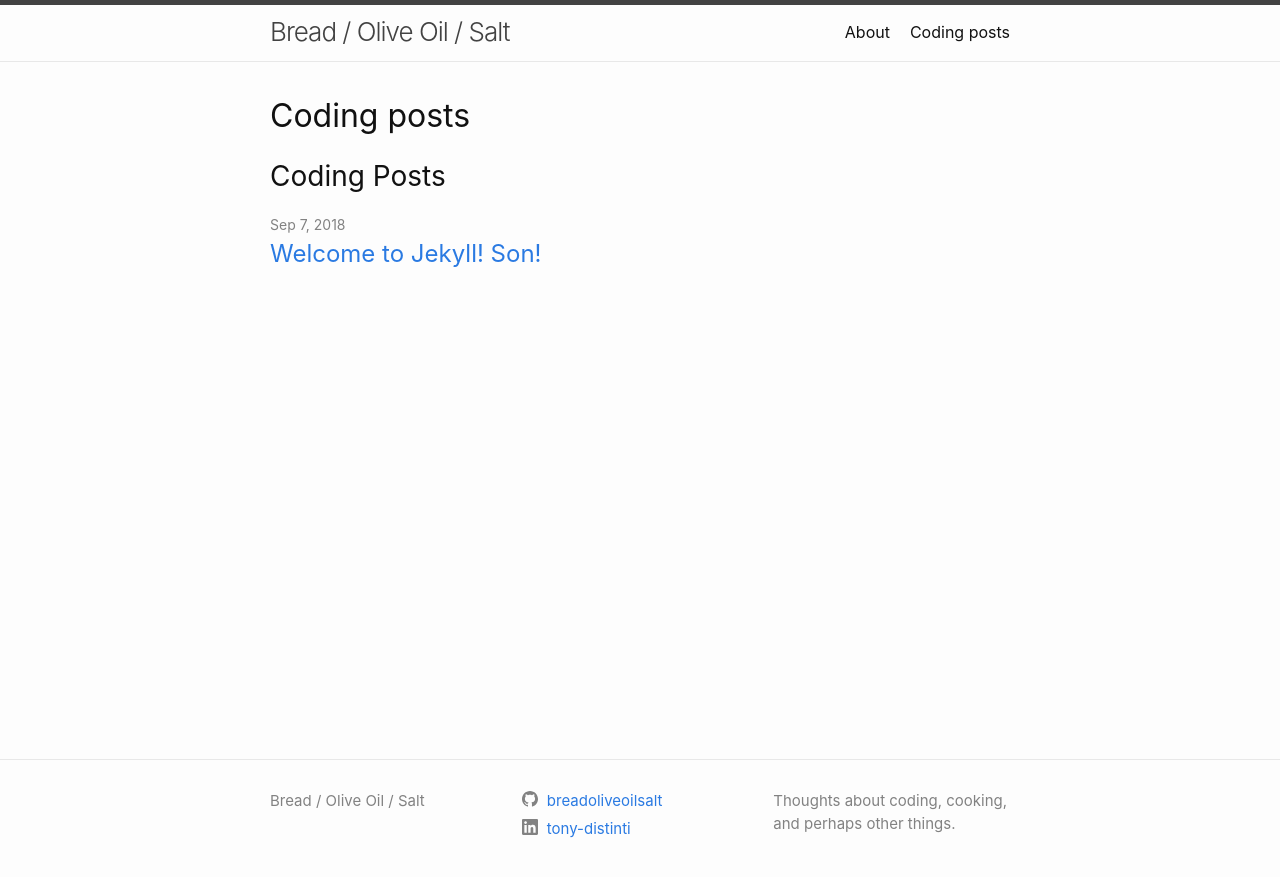
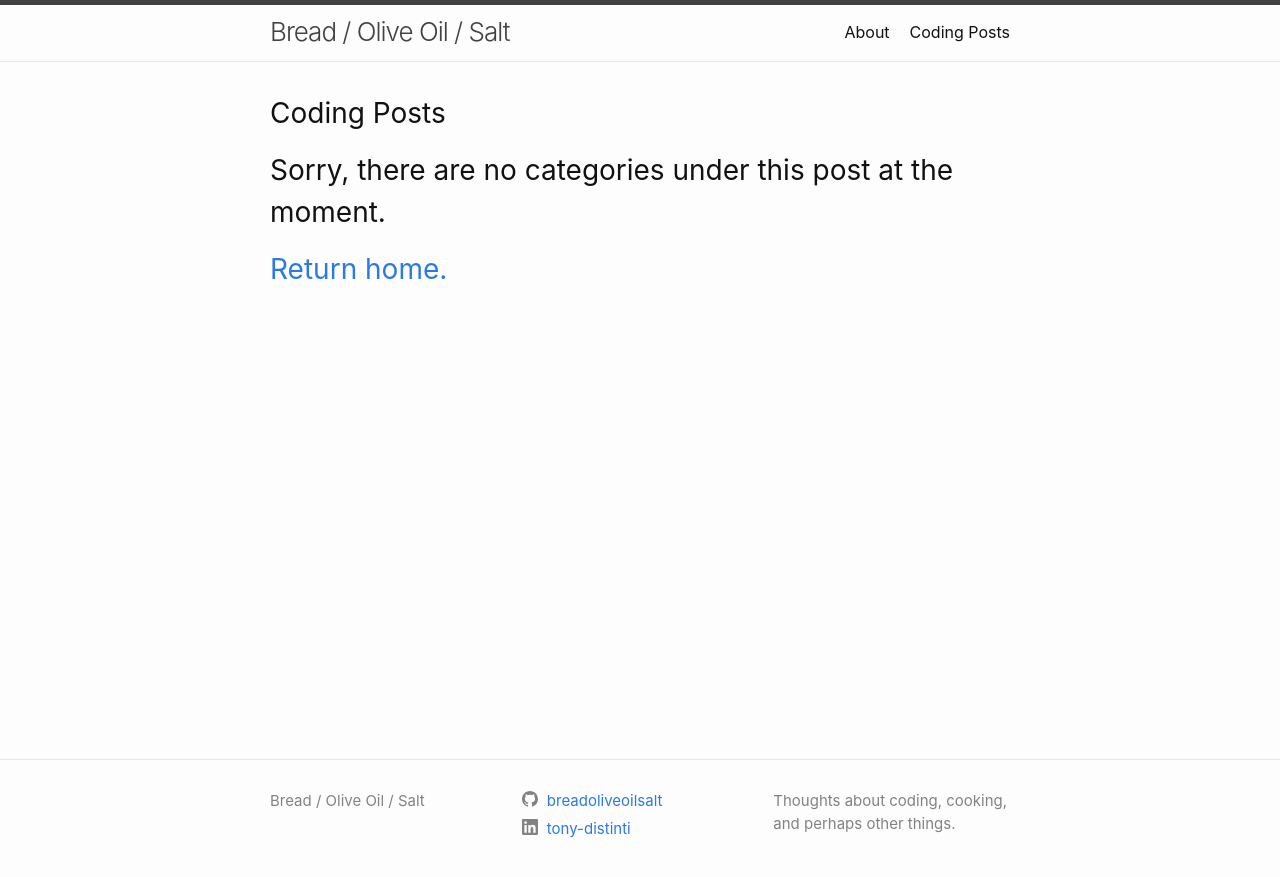
Before and after one commit to breadoliveoilsalt/breadoliveoilsalt.github.io, a Jekyll site: the page built from coding.md, in a window 1280 px wide. Shown: the top 877 px of the page. Built offline with Jekyll 4.4.1, drawn with Linux system fonts in a browser that asks for light colours.

Commit message:
To test further - appears coding page works as well as category layout.

```diff
--- a/_layouts/category.html
+++ b/_layouts/category.html
@@ -2,17 +2,15 @@
 layout: default
 ---
 
-<div class="home">
-  {%- if page.title -%}
-    <h1 class="page-heading">{{ page.title }}</h1>
-  {%- endif -%}
 
-  {{ content }}
+{% assign category = site.categories[page.category] %}
 
-  {%- if site.posts.size > 0 -%}
-    <h2 class="post-list-heading">{{ page.list_title | default: "Posts" }}</h2>
+<div class="category">
+    <h2 class="post-list-heading">{{ page.list_title }}</h2>
+
+    {%- if category.size > 0 -%}
       <ul class="post-list">
-      {%- for post in site.posts -%}
+        {%- for post in category -%}
         <li>
           {%- assign date_format = site.minima.date_format | default: "%b %-d, %Y" -%}
           <span class="post-meta">{{ post.date | date: date_format }}</span>
@@ -27,8 +25,9 @@ layout: default
         </li>
         {%- endfor -%}
       </ul>
-
-    <!-- <p class="rss-subscribe">subscribe <a href="{{ "/feed.xml" | relative_url }}">via RSS</a></p> -->
-  {%- endif -%}
+    {%- else -%}
+        <h2 class="post-list-heading">Sorry, there are no categories under this post at the moment.</h2>
+        <h2 class="post-list-heading"> <a href="{{ "/" | relative_url }}">Return home.</a></h2>
+    {%- endif-%}
 
 </div>
```
Also changed, not shown: coding.md (+2 -1 lines). Lines whose indentation alone changed are shown as unchanged.
